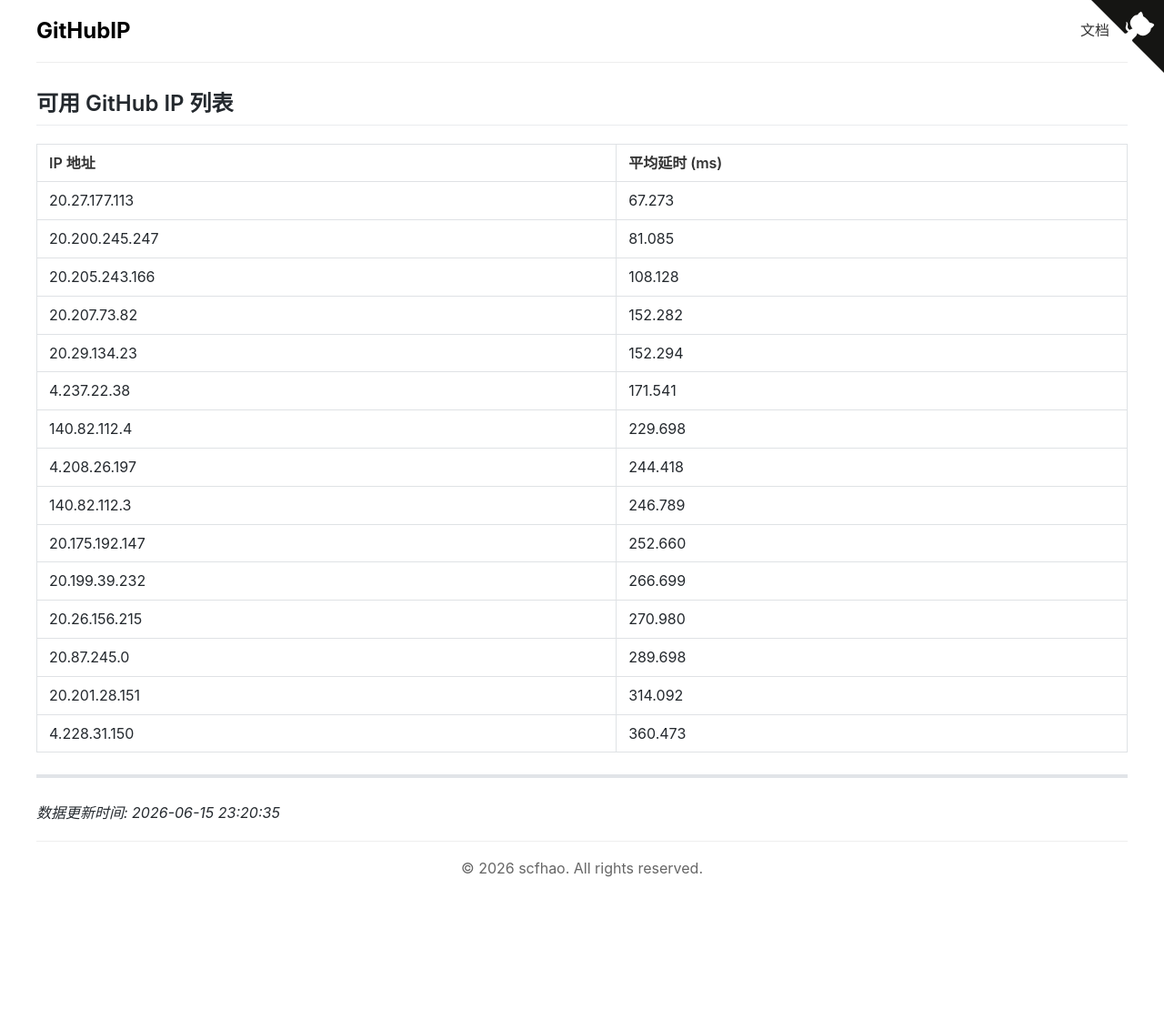
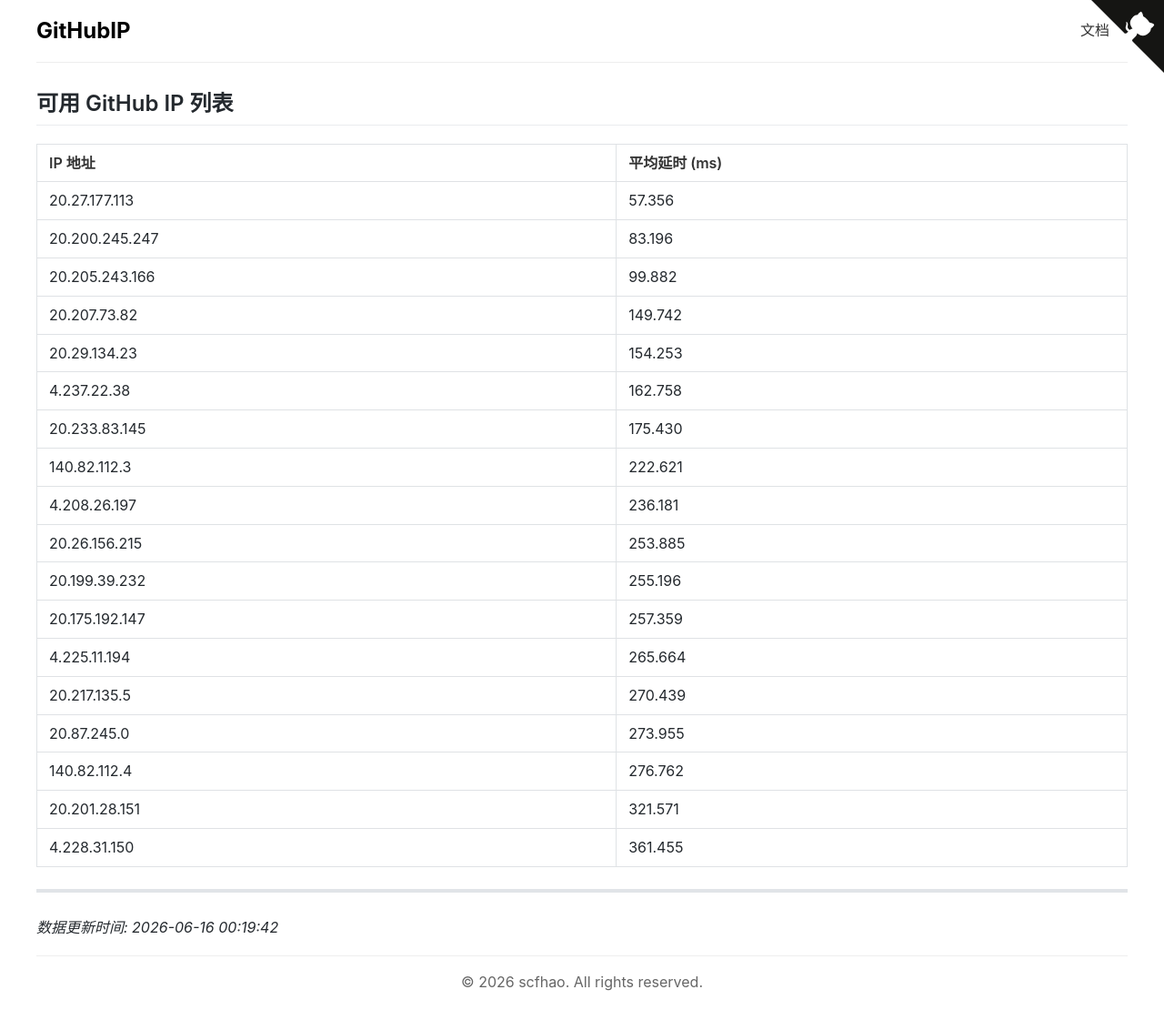
Before and after one commit to scfhao/GitHubIP, a Jekyll site: the page built from index.md, in a window 1280 px wide. Shown: the whole page at 91% size. Built offline with Jekyll 4.4.1, drawn with Linux system fonts in a browser that asks for light colours; before the commit the page ends 984 px from its top, so only the background shows below that.

Commit message:
自动脚本执行 - 2026-06-16 00:19:42

```diff
--- a/index.md
+++ b/index.md
@@ -1,29 +1,32 @@
 ---
 layout: home
 title: GitHub IP 列表
-date: 2026-06-15 23:20:35
+date: 2026-06-16 00:19:42
 ---
 
 ## 可用 GitHub IP 列表
 
 | IP 地址 | 平均延时 (ms) |
 |---------|--------------|
-| 20.27.177.113 | 67.273 |
-| 20.200.245.247 | 81.085 |
-| 20.205.243.166 | 108.128 |
-| 20.207.73.82 | 152.282 |
-| 20.29.134.23 | 152.294 |
-| 4.237.22.38 | 171.541 |
-| 140.82.112.4 | 229.698 |
-| 4.208.26.197 | 244.418 |
-| 140.82.112.3 | 246.789 |
-| 20.175.192.147 | 252.660 |
-| 20.199.39.232 | 266.699 |
-| 20.26.156.215 | 270.980 |
-| 20.87.245.0 | 289.698 |
-| 20.201.28.151 | 314.092 |
-| 4.228.31.150 | 360.473 |
+| 20.27.177.113 | 57.356 |
+| 20.200.245.247 | 83.196 |
+| 20.205.243.166 | 99.882 |
+| 20.207.73.82 | 149.742 |
+| 20.29.134.23 | 154.253 |
+| 4.237.22.38 | 162.758 |
+| 20.233.83.145 | 175.430 |
+| 140.82.112.3 | 222.621 |
+| 4.208.26.197 | 236.181 |
+| 20.26.156.215 | 253.885 |
+| 20.199.39.232 | 255.196 |
+| 20.175.192.147 | 257.359 |
+| 4.225.11.194 | 265.664 |
+| 20.217.135.5 | 270.439 |
+| 20.87.245.0 | 273.955 |
+| 140.82.112.4 | 276.762 |
+| 20.201.28.151 | 321.571 |
+| 4.228.31.150 | 361.455 |
 
 ---
 
-*数据更新时间: 2026-06-15 23:20:35*
+*数据更新时间: 2026-06-16 00:19:42*
```
